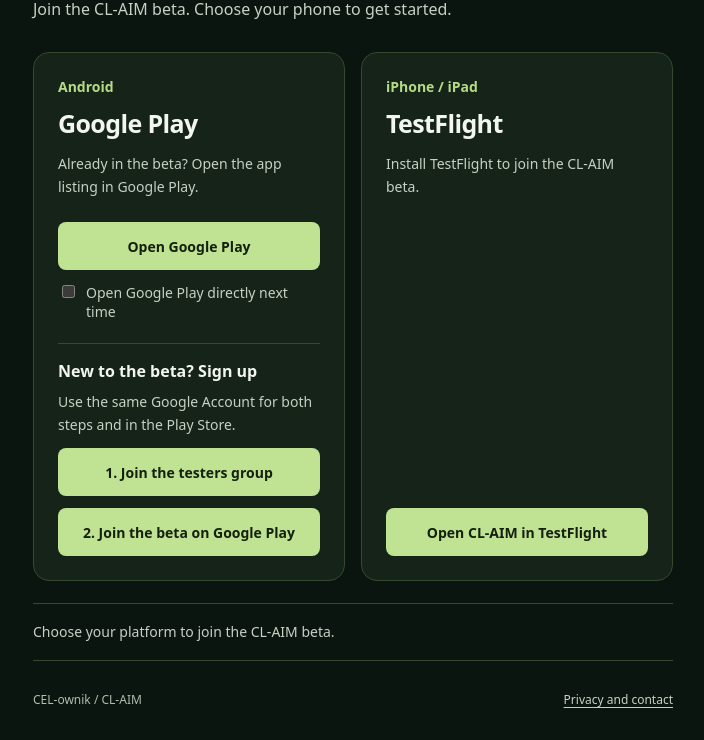
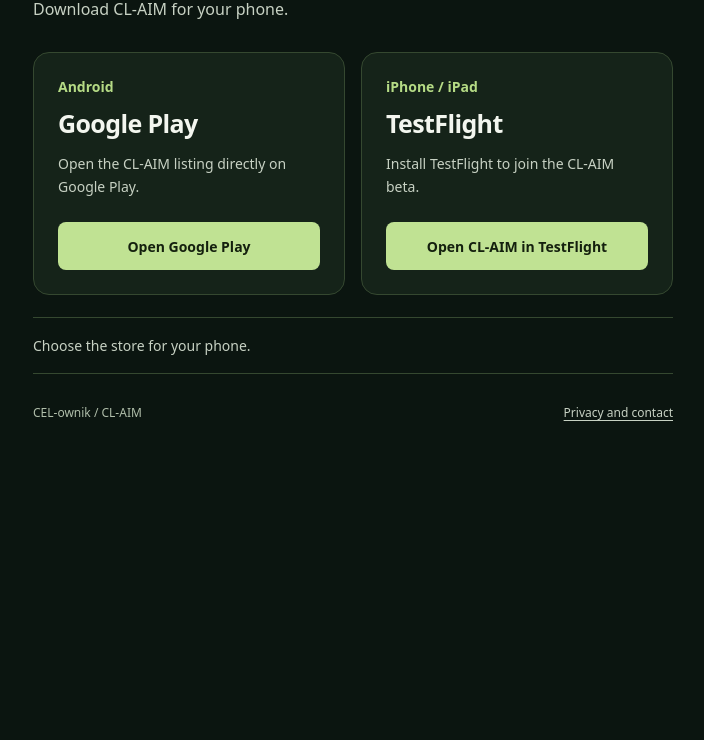
Before and after one commit to dramich72/celownik-privacy, a plain HTML site: page pobierz/index.html in a window 1280 px wide. Shown: the part 290-1030 px from the top of the page, without its empty margins (287-991 px from the left). After the commit the page ends 800 px from the top, so only its background shows below. Drawn offline with Linux system fonts and the light colour scheme.

Commit message:
Remove Android tester enrollment from shared QR page

```diff
--- a/pobierz/index.html
+++ b/pobierz/index.html
@@ -19,9 +19,7 @@
       android: {
         mode: 'testing',
         testing: 'https://play.google.com/store/apps/details?id=pl.dramich.celownik',
-        public: 'https://play.google.com/store/apps/details?id=pl.dramich.celownik',
-        group: 'https://groups.google.com/g/celownik-testerzy-android',
-        optIn: 'https://play.google.com/apps/testing/pl.dramich.celownik'
+        public: 'https://play.google.com/store/apps/details?id=pl.dramich.celownik'
       },
       ios: {
         mode: 'testing',
@@ -29,7 +27,6 @@
         public: 'https://apps.apple.com/app/id6825866068'
       }
     };
-    const ANDROID_STORE_PREFERENCE = 'celownik.android.open-store';
 
     function devicePlatform(device) {
       const ua = device.userAgent || '';
@@ -65,13 +62,9 @@
     }
 
     function shouldRedirect(platform, manual) {
-      if (!DOWNLOADS.autoRedirect || manual) return false;
-      if (platform !== 'android' || channelMode(platform) !== 'testing' || !DOWNLOADS.android.group) return true;
-      try { return localStorage.getItem(ANDROID_STORE_PREFERENCE) === 'yes'; }
-      catch (_) { return false; }
+      return DOWNLOADS.autoRedirect && !manual;
     }
 
-    // Play nie udostępnia stronie statusu zapisu testera. Zapamiętujemy wyłącznie wybór użytkownika.
     (() => {
       const platform = devicePlatform(navigator);
       const manual = new URLSearchParams(location.search).get('wybor') === '1';
@@ -91,10 +84,6 @@
     .choice.recommended{border-color:#b5db85;background:#1b2d1e}.platform{font-size:14px;font-weight:650;color:#b5db85}.choice h2{font-size:25px;letter-spacing:-.025em;margin:10px 0 12px;color:#f3f6ef}
     .choice p{font-size:14px;flex:1}.choice a{display:flex;justify-content:center;align-items:center;min-height:48px;padding:12px 14px;border-radius:8px;margin-top:24px;background:#c0e293;color:#14200e;text-decoration:none;font-size:14px;font-weight:750;text-align:center}
     .choice a:hover{background:#d5edb2}.choice a:focus-visible,button:focus-visible,footer a:focus-visible{outline:3px solid #d5edb2;outline-offset:4px}
-    .remember-store{display:flex;align-items:baseline;gap:8px;margin-top:12px;font-size:14px;color:#c7d1c3}
-    .android-enrollment{border-top:1px solid #354830;margin-top:22px;padding-top:16px}
-    .android-enrollment h3{font-size:16px;margin:0 0 8px}
-    .android-enrollment a{margin-top:12px}
     .choices.one-platform{grid-template-columns:1fr}.install-help{color:#c7d1c3;font-size:14px;text-underline-offset:3px;display:inline-block;margin-bottom:20px}
     .notice{padding:16px 0;border-top:1px solid #354830;border-bottom:1px solid #354830}.notice p{font-size:14px}.notice strong{color:#f3f6ef}
     button{font:inherit;font-size:14px;color:#c0e293;background:transparent;border:0;padding:8px 0;text-decoration:underline;text-underline-offset:3px;cursor:pointer}
@@ -105,24 +94,15 @@
 <body>
   <main>
     <div class="brand">CEL-ownik <span aria-hidden="true">/</span> CL-AIM</div>
-    <div class="eyebrow" id="channel-label">Wersja testowa</div>
+    <div class="eyebrow" id="channel-label">Pobierz aplikację</div>
     <h1><span id="headline-first">Twoje strzelanie.</span><br><span id="headline-second">Twoje postępy.</span></h1>
-    <p class="intro" id="intro">Dołącz do testów CEL-ownika. Wybierz swój telefon — tutaj zawsze znajdziesz aktualny sposób pobrania aplikacji.</p>
+    <p class="intro" id="intro">Wybierz swój telefon — pobierz CEL-ownik z Google Play lub otwórz wersję na iPhone’a w TestFlight.</p>
     <div class="choices">
       <section class="choice" id="android-choice" aria-labelledby="android-heading">
         <div class="platform">Android</div>
         <h2 id="android-heading">Google Play</h2>
         <p id="android-description">Otwórz kartę CEL-ownika bezpośrednio w Google Play.</p>
         <a id="android-link" href="https://play.google.com/store/apps/details?id=pl.dramich.celownik" rel="noreferrer">Otwórz w Google Play</a>
-        <label class="remember-store" id="android-remember-label" hidden>
-          <input type="checkbox" id="android-remember"> <span id="android-remember-copy">Następnym razem otwórz sklep od razu</span>
-        </label>
-        <section class="android-enrollment" id="android-enrollment" aria-labelledby="android-enrollment-heading" hidden>
-          <h3 id="android-enrollment-heading">Pierwszy raz? Zapisz się do testów</h3>
-          <p id="android-enrollment-copy">W obu krokach użyj tego samego konta Google co w Sklepie Play.</p>
-          <a id="android-group" target="_blank" rel="noopener noreferrer">1. Dołącz do grupy testerów</a>
-          <a id="android-opt-in" target="_blank" rel="noopener noreferrer">2. Dołącz do testu w Google Play</a>
-        </section>
       </section>
       <section class="choice" id="ios-choice" aria-labelledby="ios-heading">
         <div class="platform">iPhone / iPad</div>
@@ -133,7 +113,7 @@
     </div>
     <a class="install-help" id="ios-install-link" href="https://apps.apple.com/app/testflight/id899247664" hidden>Nie masz TestFlight? Zainstaluj go z App Store.</a>
     <div class="notice">
-      <p id="redirect-status" role="status" aria-live="polite">To wersje testowe aplikacji. Android wymaga konta na liście testerów; do iOS dołączysz przez TestFlight.</p>
+      <p id="redirect-status" role="status" aria-live="polite">Na Androidzie otwórz Google Play. Na iPhonie skorzystaj z TestFlight.</p>
     </div>
     <noscript><p>Możesz skorzystać z przycisków powyżej. Automatyczny wybór sklepu wymaga JavaScript.</p></noscript>
     <footer><span>CEL-ownik / CL-AIM</span><a id="privacy-link" href="../">Prywatność i kontakt</a></footer>
@@ -141,39 +121,26 @@
   <script>
     (() => {
       const platform = devicePlatform(navigator);
-      const androidTesting = channelMode('android') === 'testing';
       const iosTesting = channelMode('ios') === 'testing';
-      const testing = platform ? channelMode(platform) === 'testing' : androidTesting && iosTesting;
+      const testing = platform === 'ios' && iosTesting;
       const status = document.getElementById('redirect-status');
       const urls = {android:downloadUrl('android', DOWNLOADS), ios:downloadUrl('ios', DOWNLOADS)};
       const manual = new URLSearchParams(location.search).get('wybor') === '1';
-      const enrollmentEnabled = androidTesting && Boolean(DOWNLOADS.android.group);
       const english = /^en(?:-|$)/i.test(navigator.language || '');
       const copy = (pl, en) => english ? en : pl;
       if (english) {
         document.documentElement.lang = 'en';
         document.title = 'Download CL-AIM';
         for (const [id, value] of Object.entries({
-          'channel-label': 'Beta version',
+          'channel-label': 'Download the app',
           'headline-first': 'Your shooting.',
           'headline-second': 'Your progress.',
-          intro: 'Join the CL-AIM beta. Choose your phone to get started.',
-          'android-remember-copy': 'Open Google Play directly next time',
-          'android-enrollment-heading': 'New to the beta? Sign up',
-          'android-enrollment-copy': 'Use the same Google Account for both steps and in the Play Store.',
-          'android-group': '1. Join the testers group',
-          'android-opt-in': '2. Join the beta on Google Play',
+          intro: 'Choose your phone — open CL-AIM on Google Play or join the iPhone beta with TestFlight.',
           'ios-install-link': 'Need TestFlight? Install it from the App Store.',
           'privacy-link': 'Privacy and contact'
         })) document.getElementById(id).textContent = value;
       }
       let idleMessage = copy('Wybierz sklep odpowiedni dla swojego telefonu.', 'Choose the store for your phone.');
-      if (testing) {
-        idleMessage = enrollmentEnabled
-          ? copy('Wybierz platformę i dołącz do testów CEL-ownika.', 'Choose your platform to join the CL-AIM beta.')
-          : copy('Android wymaga konta na liście testerów. Na iPhonie potrzebujesz TestFlight.', 'Android requires a tester account. On iPhone, you need TestFlight.');
-      }
-
       if (!testing) {
         document.getElementById('channel-label').textContent = copy('Pobierz aplikację', 'Download the app');
         document.getElementById('intro').textContent = copy('Pobierz CEL-ownik na swój telefon. Tutaj zawsze znajdziesz aktualne adresy aplikacji.', 'Download CL-AIM for your phone.');
@@ -189,28 +156,13 @@
             ? name === 'android' ? copy('Otwórz w Google Play', 'Open Google Play') : copy('Otwórz CEL-ownik w TestFlight', 'Open CL-AIM in TestFlight')
             : name === 'android' ? copy('Pobierz z Google Play', 'Get it on Google Play') : copy('Pobierz z App Store', 'Download on the App Store');
           description.textContent = testing
-            ? name === 'android' ? copy('Otwórz kartę aplikacji w Google Play na koncie testera.', 'Open the Google Play listing using your tester account.') : copy('Otwórz CEL-ownik w aplikacji TestFlight. Przy pierwszej instalacji potrzebny jest TestFlight.', 'Install TestFlight to join the CL-AIM beta.')
+            ? name === 'android' ? copy('Otwórz kartę CEL-ownika bezpośrednio w Google Play.', 'Open the CL-AIM listing directly on Google Play.') : copy('Otwórz CEL-ownik w aplikacji TestFlight. Przy pierwszej instalacji potrzebny jest TestFlight.', 'Install TestFlight to join the CL-AIM beta.')
             : copy('Otwórz stronę CEL-ownika w sklepie i zainstaluj aplikację.', 'Open the store listing and install CL-AIM.');
         } else {
           link.href = 'mailto:michal.draba@gmail.com?subject=' + encodeURIComponent('CEL-ownik — ' + (testing ? 'zaproszenie do testów ' : 'pobieranie ') + name);
           link.textContent = testing ? 'Poproś o zaproszenie' : 'Skontaktuj się z nami';
           if (!(testing && name === 'ios')) description.textContent = 'Napisz do nas, aby otrzymać informacje o pobraniu aplikacji.';
         }
-      }
-      if (enrollmentEnabled) {
-        const remember = document.getElementById('android-remember');
-        document.getElementById('android-remember-label').hidden = false;
-        document.getElementById('android-enrollment').hidden = false;
-        document.getElementById('android-group').href = DOWNLOADS.android.group;
-        document.getElementById('android-opt-in').href = DOWNLOADS.android.optIn;
-        document.getElementById('android-description').textContent = copy('Masz już dostęp do testów? Otwórz kartę aplikacji w sklepie.', 'Already in the beta? Open the app listing in Google Play.');
-        try { remember.checked = localStorage.getItem(ANDROID_STORE_PREFERENCE) === 'yes'; } catch (_) {}
-        remember.addEventListener('change', () => {
-          try {
-            if (remember.checked) localStorage.setItem(ANDROID_STORE_PREFERENCE, 'yes');
-            else localStorage.removeItem(ANDROID_STORE_PREFERENCE);
-          } catch (_) {}
-        });
       }
       status.textContent = idleMessage;
       if (platform && !manual) {
@@ -220,10 +172,6 @@
         document.getElementById('intro').textContent = platform === 'android'
           ? copy('Otwieramy kartę CEL-ownika w Google Play.', 'Opening CL-AIM on Google Play.')
           : testing ? copy('Otwieramy CEL-ownik w aplikacji TestFlight.', 'Opening CL-AIM in TestFlight.') : copy('Otwieramy CEL-ownik w App Store.', 'Opening CL-AIM on the App Store.');
-        if (platform === 'android' && enrollmentEnabled && !shouldRedirect(platform, manual)) {
-          document.getElementById('intro').textContent = copy('Dołącz do testów na Androidzie lub otwórz CEL-ownik w Google Play.', 'Join the Android beta or open CL-AIM on Google Play.');
-          status.textContent = copy('Po zapisaniu się do testu możesz zainstalować aplikację ze Sklepu Play.', 'After joining the beta, you can install the app from the Play Store.');
-        }
         if (platform === 'ios' && testing && urls.ios && urls.ios.startsWith('https://testflight.apple.com/join/')) {
           document.getElementById('ios-link').href = appDownloadUrl('ios', urls.ios);
           document.getElementById('ios-install-link').hidden = false;
```
Also changed, not shown: 2 other files.
